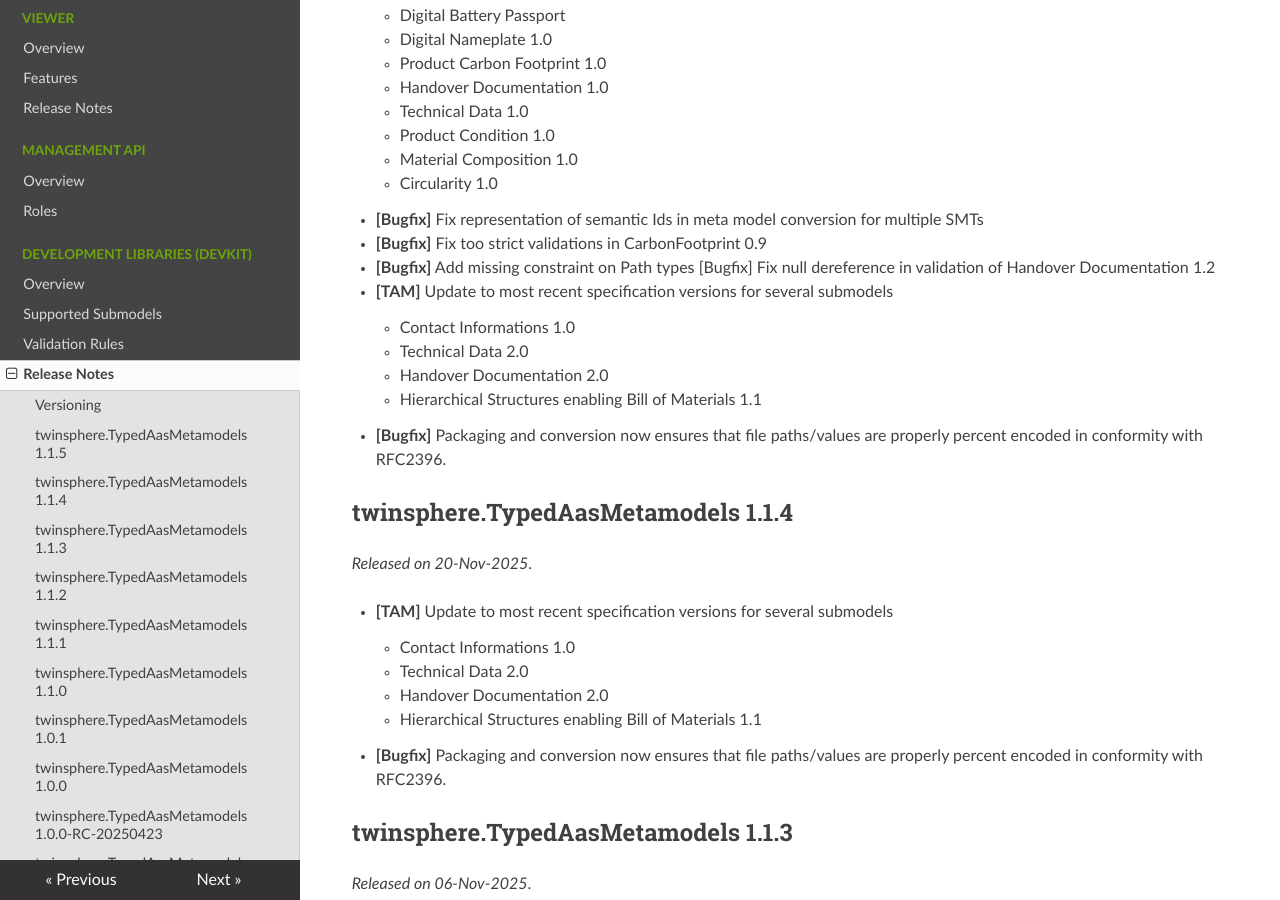
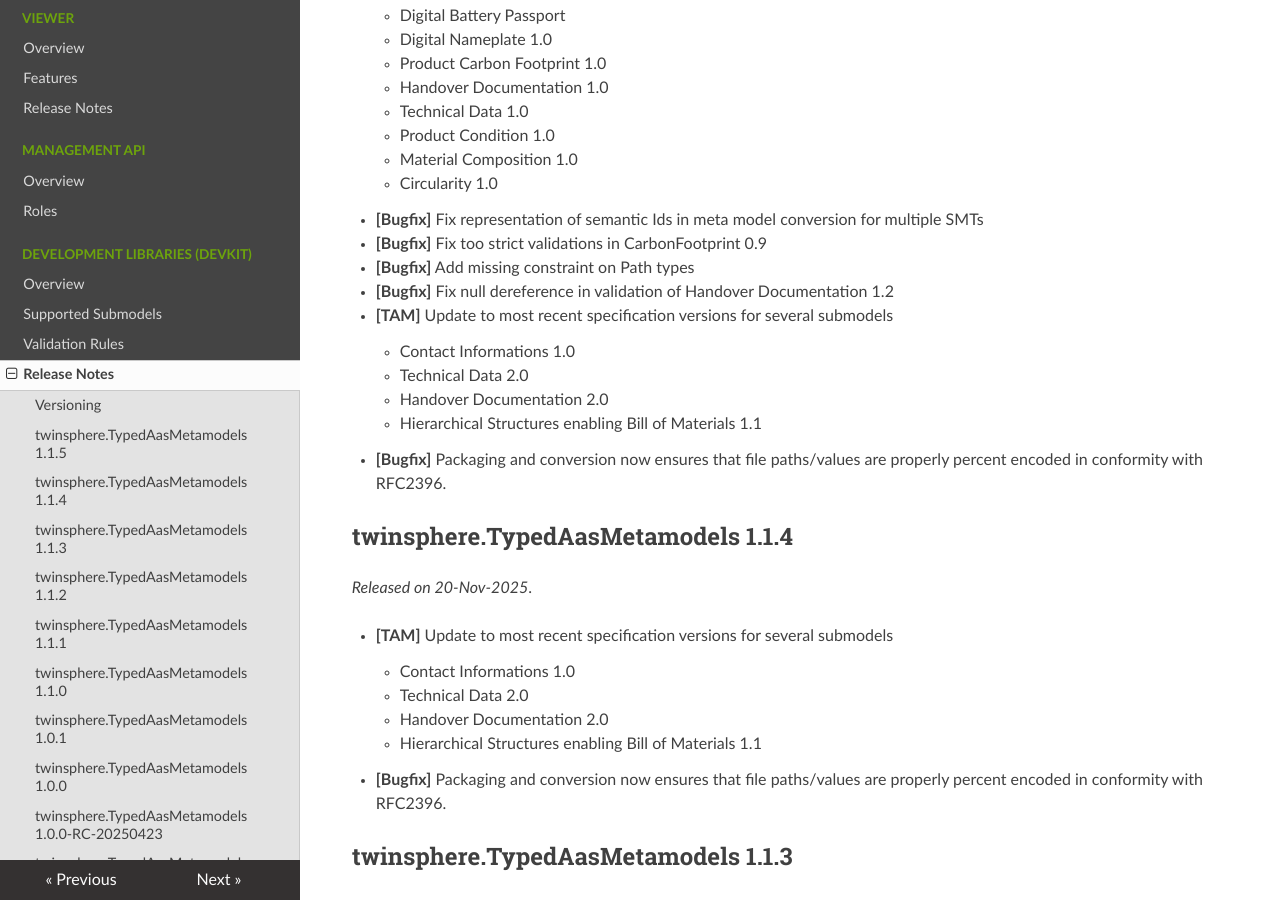
Before and after one commit to twinsphere/twinsphere.github.io, an MkDocs documentation site: the page built from docs/typed-aas-metamodels-release_notes.md, in a window 1280 px wide and 900 px high, scrolled down 474 px. Built offline with MkDocs 1.6.1, drawn with Linux system fonts in a browser that asks for light colours; nearby versions of some CDN libraries.

```diff
--- a/docs/typed-aas-metamodels-release_notes.md
+++ b/docs/typed-aas-metamodels-release_notes.md
@@ -25,8 +25,8 @@ The twinsphere.TypedAasMetamodels library follows [semantic versioning](https://
     - Circularity 1.0
 - **[Bugfix]** Fix representation of semantic Ids in meta model conversion for multiple SMTs
 - **[Bugfix]** Fix too strict validations in CarbonFootprint 0.9
-- **[Bugfix]** Add missing constraint on Path types [Bugfix] Fix null dereference in validation of Handover
-  Documentation 1.2
+- **[Bugfix]** Add missing constraint on Path types
+- **[Bugfix]** Fix null dereference in validation of Handover Documentation 1.2
 
 - **[TAM]** Update to most recent specification versions for several submodels
     - Contact Informations 1.0
```
